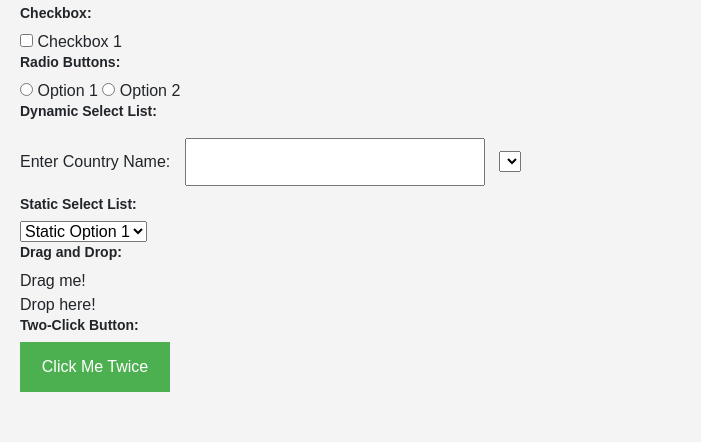
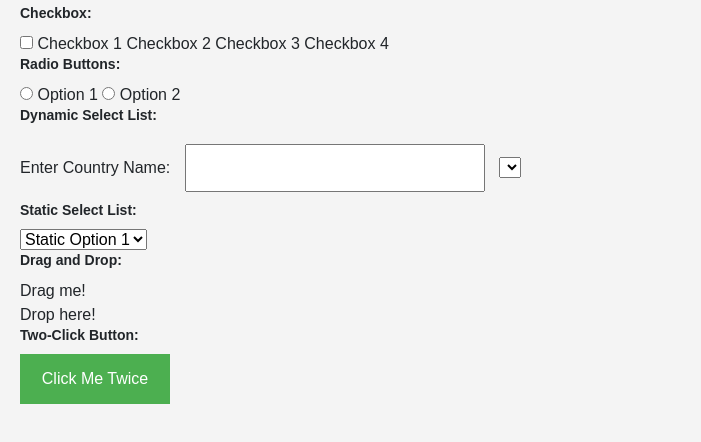
Before and after one commit to AnilPatidar/Cypress-Test-Framework, a website: page index.html in a window 1280 px wide. Shown: the part 220-662 px from the top of the page, without its empty margins (0-701 px from the left). Drawn offline with nearby package versions, Linux system fonts and the light colour scheme.

Commit message:
Update index.html

```diff
--- a/index.html
+++ b/index.html
@@ -15,6 +15,7 @@
         h5 {
             font-size: 14px;
             font-weight: bold;
+             margin-bottom: 10px
         }
          body {
             font-family: Arial, sans-serif;
@@ -103,6 +104,9 @@
     <h5>Checkbox:</h5>
     <input type="checkbox" id="checkbox1" name="checkbox1">
     <label for="checkbox1">Checkbox 1</label>
+    <label for="checkbox2">Checkbox 2</label>
+    <label for="checkbox3">Checkbox 3</label>
+    <label for="checkbox4">Checkbox 4</label>
 
     <h5>Radio Buttons:</h5>
     <input type="radio" id="radio1" name="radio" value="option1">
```
